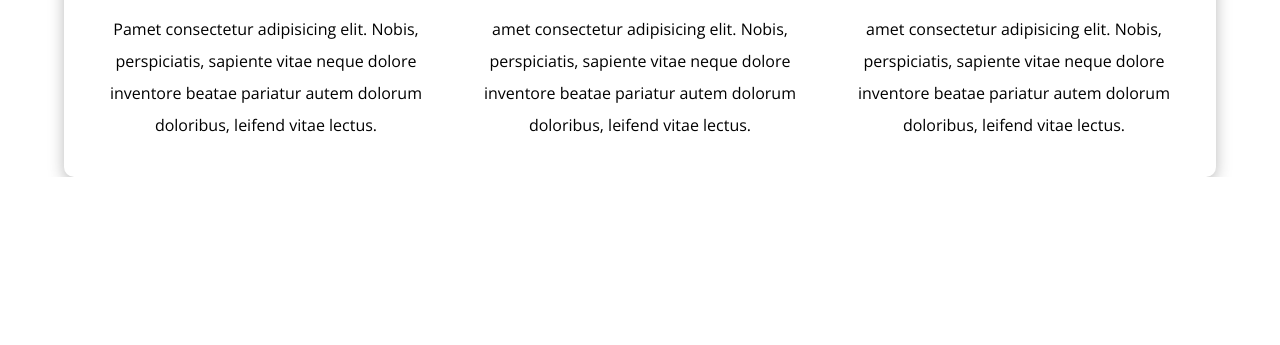
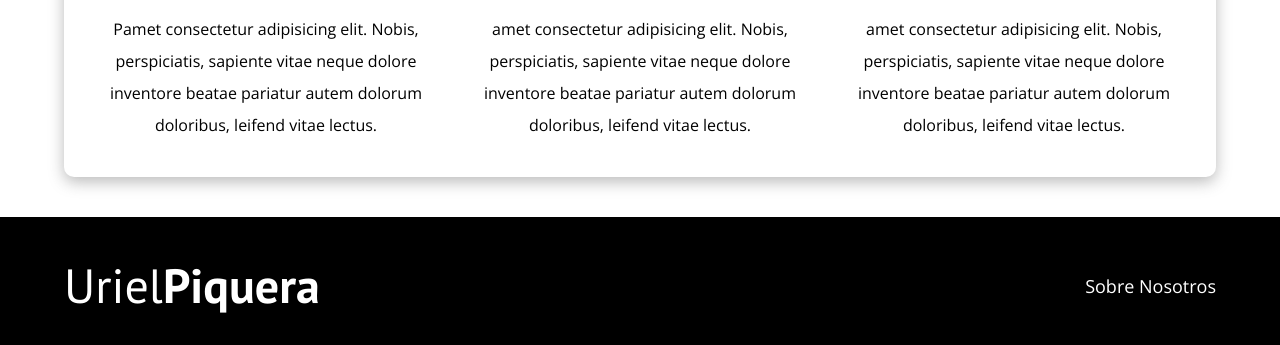
Before and after one commit to Dontfeedme/Dontfeedme-Dontfeedme.github.io, a plain HTML site: page index.html in a window 1280 px wide. Shown: the part 873-1218 px from the top of the page. Before the commit the page ends 1050 px from the top, so only its background shows below. Drawn offline with nearby package versions, Linux system fonts and the light colour scheme; no server answers.

Commit message:
se footer

```diff
--- a/index.html
+++ b/index.html
@@ -104,6 +104,19 @@
             </div> <!--.servicios-->
         </main>
 
+        <footer class="footer">
+            <div class="contenedor">
+                <div class="barra">
+                    <a class="logo" href="index.html">
+                        <h1 class="logo__nombre no-margin centrar-texto">Uriel<span class="logo__bold">Piquera</span></h1>
+                    </a>
+
+                    <nav class="navegacion">
+                        <a href="nosotros.html" class="navegacion__enlace">Sobre Nosotros</a>
+                    </nav>
+                </div>
+            </div>
+        </footer>
 
 
 </body>
```
